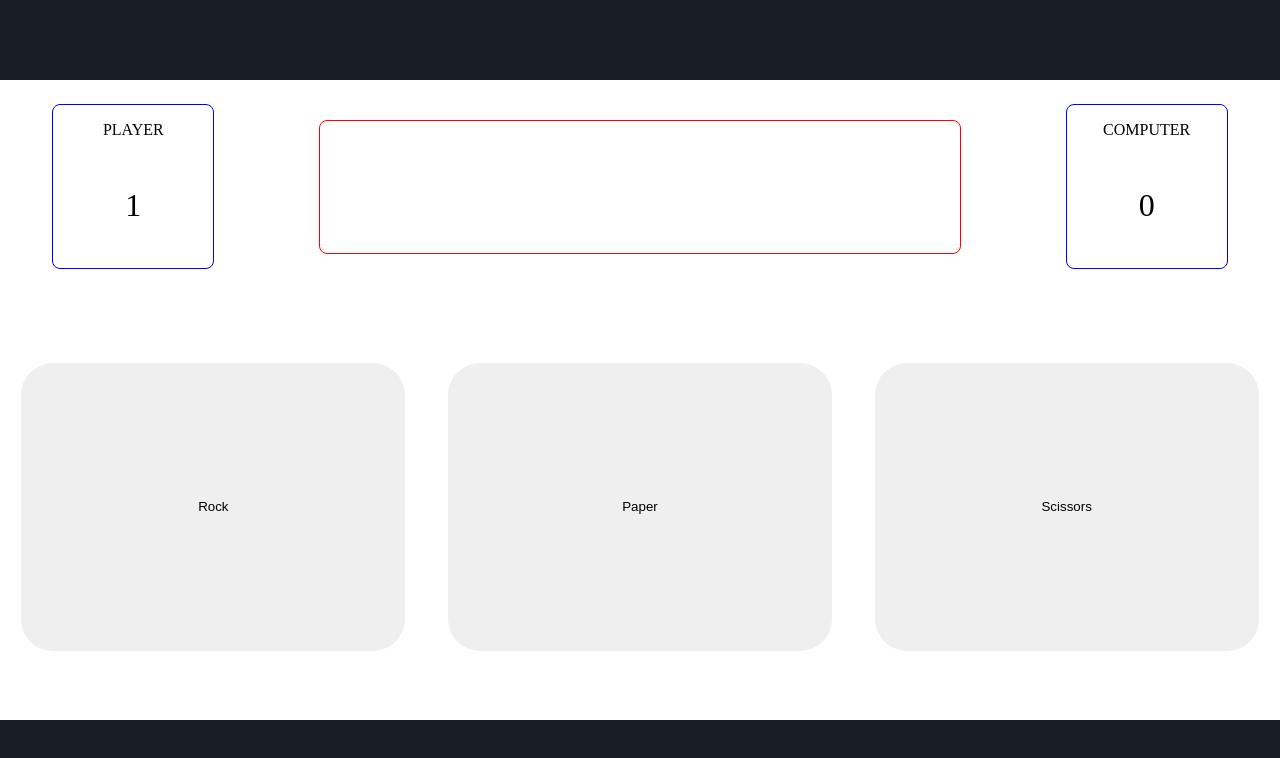
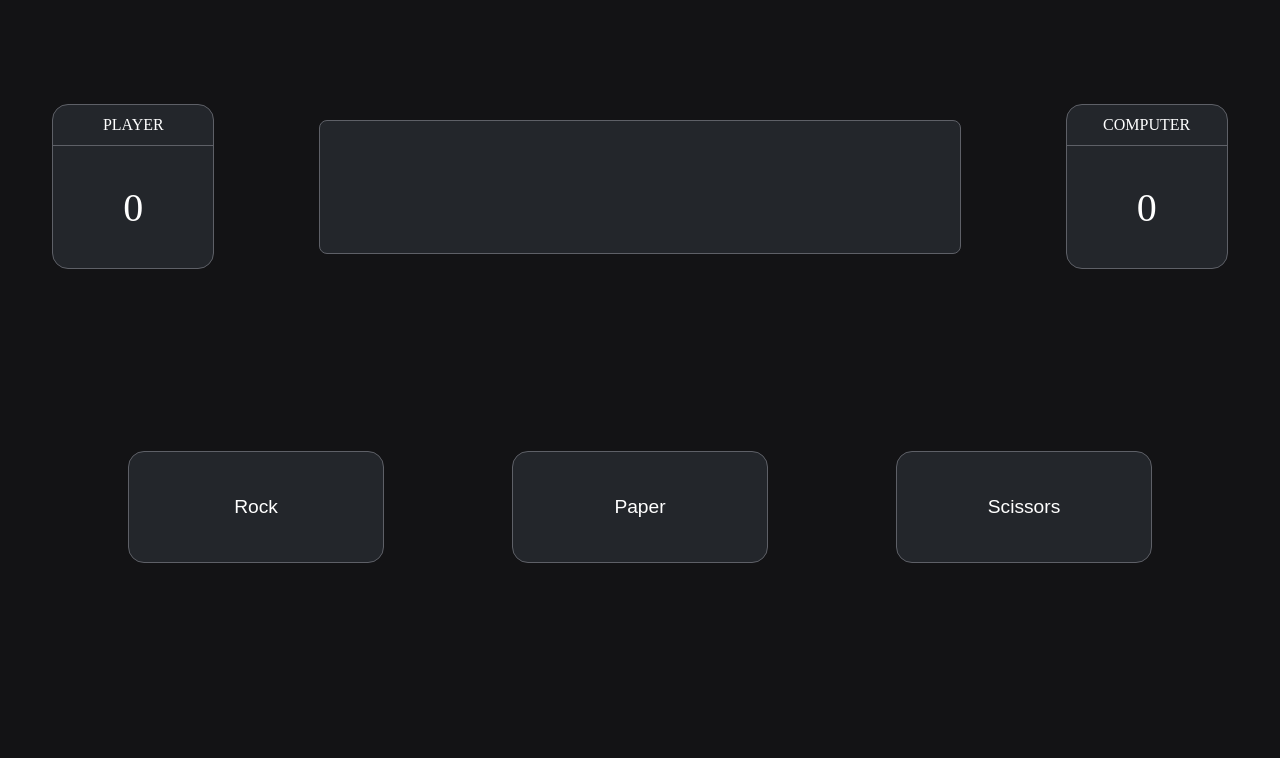
Before and after one commit to Oreus-F/Rock-Paper-Scissors, a plain HTML site: page index.html in a window 1280 px wide. Drawn offline with Linux system fonts and the light colour scheme.

Commit message:
changes colors and put score to 0

```diff
--- a/index.html
+++ b/index.html
@@ -12,14 +12,14 @@
         <div>
             <div class="score">
                 <p>player</p>
-                <p>1</p>
+                <p id="playerScore">0</p>
             </div>
             <div>
                 <p id="display"></p>
             </div>
             <div class="score">
                 <p>computer</p>
-                <p>0</p>
+                <p id="computerScore">0</p>
             </div>
         </div>
         <div>
--- a/style.css
+++ b/style.css
@@ -1,6 +1,13 @@
 :root{
     --main-dark-grey: #131315;
-    --main-light-grey: #191D24;
+    --main-light-grey: rgb(35, 38, 43);
+}
+
+
+*{
+    margin: 0;
+    padding: 0;
+    list-style: none;
 }
 
 
@@ -11,11 +18,15 @@ body{
     height: 100dvh;
     margin: 0;
 
+    color: white;
+    background-color: var(--main-dark-grey);
+    text-transform: uppercase;
+
+
 }
 
 .upperBar, .lowerBar{
     height: 10dvh;
-    background-color: var(--main-light-grey);
 }
 
 
@@ -36,15 +47,17 @@ body{
 .content > div:first-child > div:not(.score){
     width: 50%;
     height: 80%;
-    border: red 1px solid;
+    background-color: var(--main-light-grey);
 
     border-radius: 0.5rem;
     display: flex;
     flex-direction: column;
     justify-content: center;
     text-align: center;
-    text-transform: uppercase;
     align-self: center;
+
+    border: 1px solid #5e6067;
+
 
 
     font-size: 1.5rem;
@@ -54,20 +67,34 @@ body{
 
 .score{
     width: 10rem;
-    border-radius: 0.5rem;
-    border: blue 1px solid;
-    text-transform: uppercase;
+    border-radius: 1rem;
+    background-color: var(--main-light-grey);
 
     display: flex;
     flex-direction: column;
     text-align: center;
 
+    border: 1px solid #5e6067;
 }
 
 
 .score > p:last-child{
+    font-size: 2.5rem;
     flex: 1;
-    font-size: 2rem;
+}
+
+
+.score > p:first-child{
+    flex-basis: 2.5rem;
+    border-radius: 1rem 1rem 0 0;
+    border-bottom: 1px solid #5e6067;
+}
+
+
+.score > p {
+    display: flex;
+    justify-content: center;
+    align-items: center;
 }
 
 
@@ -79,14 +106,22 @@ body{
 .choices{
     flex: 1;
     display: flex;
-    justify-content: space-around;
+    justify-content: space-evenly;
     align-items: center;
 }
 
 
 .choices > button{
-    width: 24rem;
-    height: 18rem;
-    border-radius: 2rem;
+    width: 16rem;
+    height: 7rem;
+    border-radius: 1rem;
     border: none;
+    background-color: var(--main-light-grey);
+    color: white;
+
+    font-size: 1.2rem;
+
+    border: 1px solid #5e6067;
+
+
 }
```
